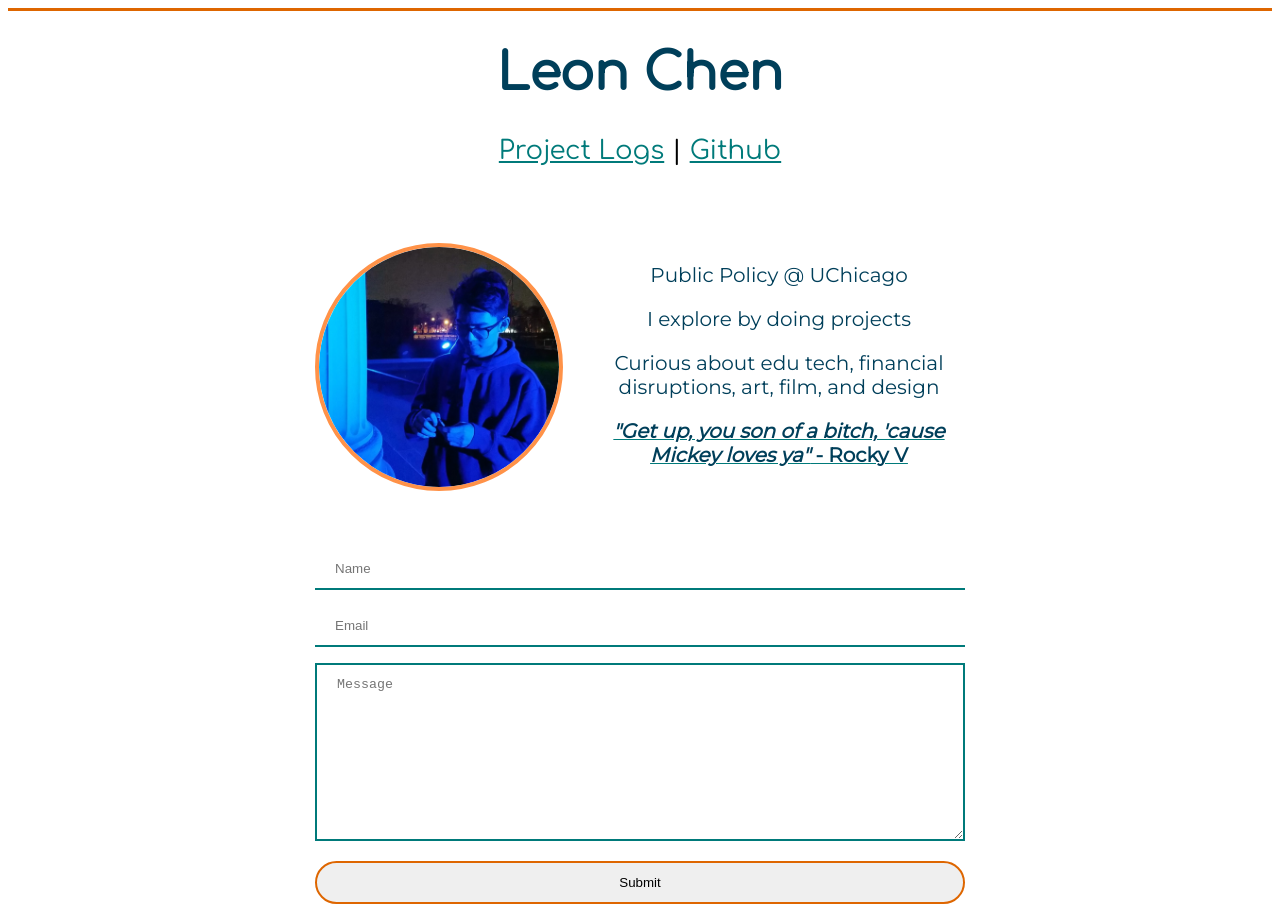
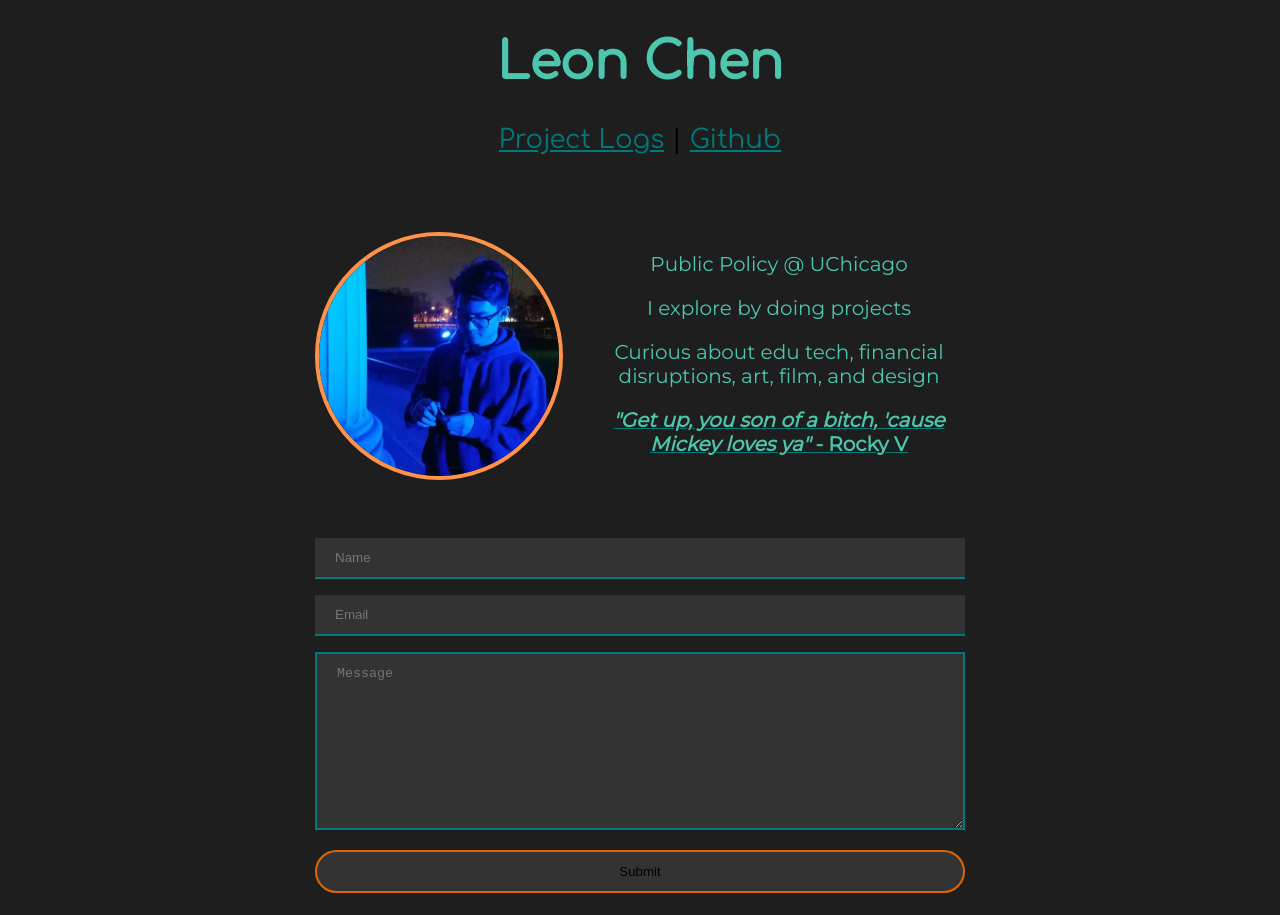
Before and after one commit to ly-chen/ly-chen.github.io, a plain HTML site: page index.html in a window 1280 px wide. Shown: the top 915 px of the page. Drawn offline with Linux system fonts and the light colour scheme.

Commit message:
color scheme dark

```diff
--- a/css/styles.css
+++ b/css/styles.css
@@ -1,7 +1,6 @@
 body {
     text-align: center;
-    border-bottom: 3px solid #de6600;
-    border-top: 3px solid #de6600
+    background-color: #1E1E1E;
 }
 
 hr {
@@ -11,13 +10,13 @@ hr {
 }
 
 h1 {
-    color: #003f5a;
+    color: #4DC6AE;
     font-family: 'Comfortaa', cursive;
     font-size: 51px;
 }
 
 p {
-    color: #003f5a;
+    color: #4DC6AE;
     font-family: 'Montserrat', sans-serif;
     font-size: 20px;
 }
@@ -30,7 +29,7 @@ label {
 
 strong {
     font-weight: bold;
-    color: #003f5a;
+    color: #4DC6AE;
     font-family: 'Montserrat', sans-serif;
     font-size: 20px;
 }
@@ -56,7 +55,8 @@ input {
     margin: 8px 0;
     box-sizing: border-box;
     border: none;
-    border-bottom: 2px solid #007a7a
+    border-bottom: 2px solid #007a7a;
+    background-color: #333333;
 }
 
 textarea {
@@ -64,7 +64,8 @@ textarea {
     padding: 12px 20px;
     margin: 8px 0;
     box-sizing: border-box;
-    border: 2px solid #007a7a
+    border: 2px solid #007a7a;
+    background-color: #333333;
 }
 
 a {
```
